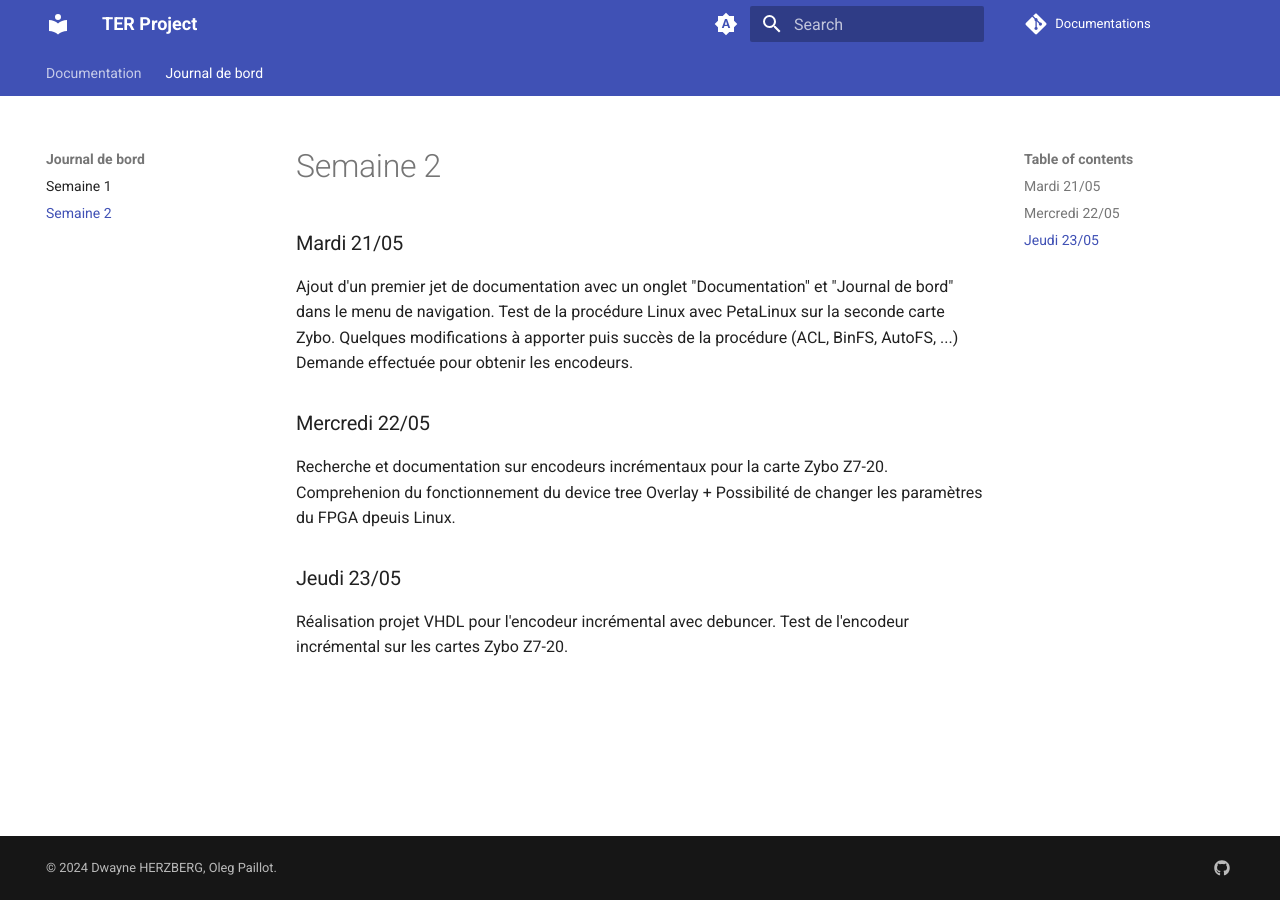
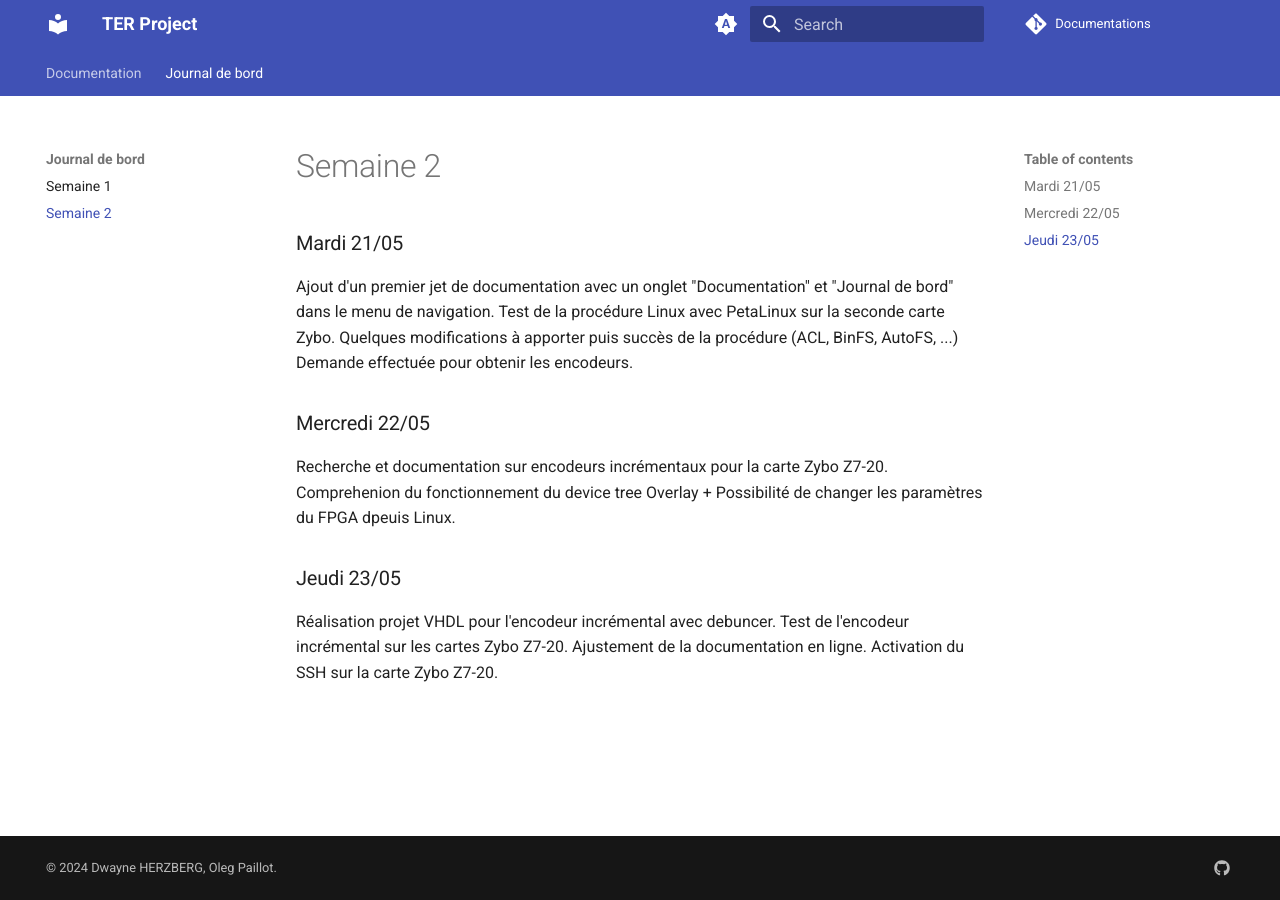
Before and after one commit to TER-Zybo/Documentations, an MkDocs documentation site: the page built from docs/journal/semaine2.md, in a window 1280 px wide. Built offline with MkDocs 1.6.1 and Material for MkDocs 9.7.7, drawn with Linux system fonts in a browser that asks for light colours; comment, search, counter and statistics services are not loaded.

Commit message:
chore: Update JDB

```diff
--- a/docs/journal/semaine2.md
+++ b/docs/journal/semaine2.md
@@ -11,3 +11,4 @@ Recherche et documentation sur encodeurs incrémentaux pour la carte Zybo Z7-20.
 ### Jeudi 23/05
 
 Réalisation projet VHDL pour l'encodeur incrémental avec debuncer. Test de l'encodeur incrémental sur les cartes Zybo Z7-20.
+Ajustement de la documentation en ligne. Activation du SSH sur la carte Zybo Z7-20.
```
